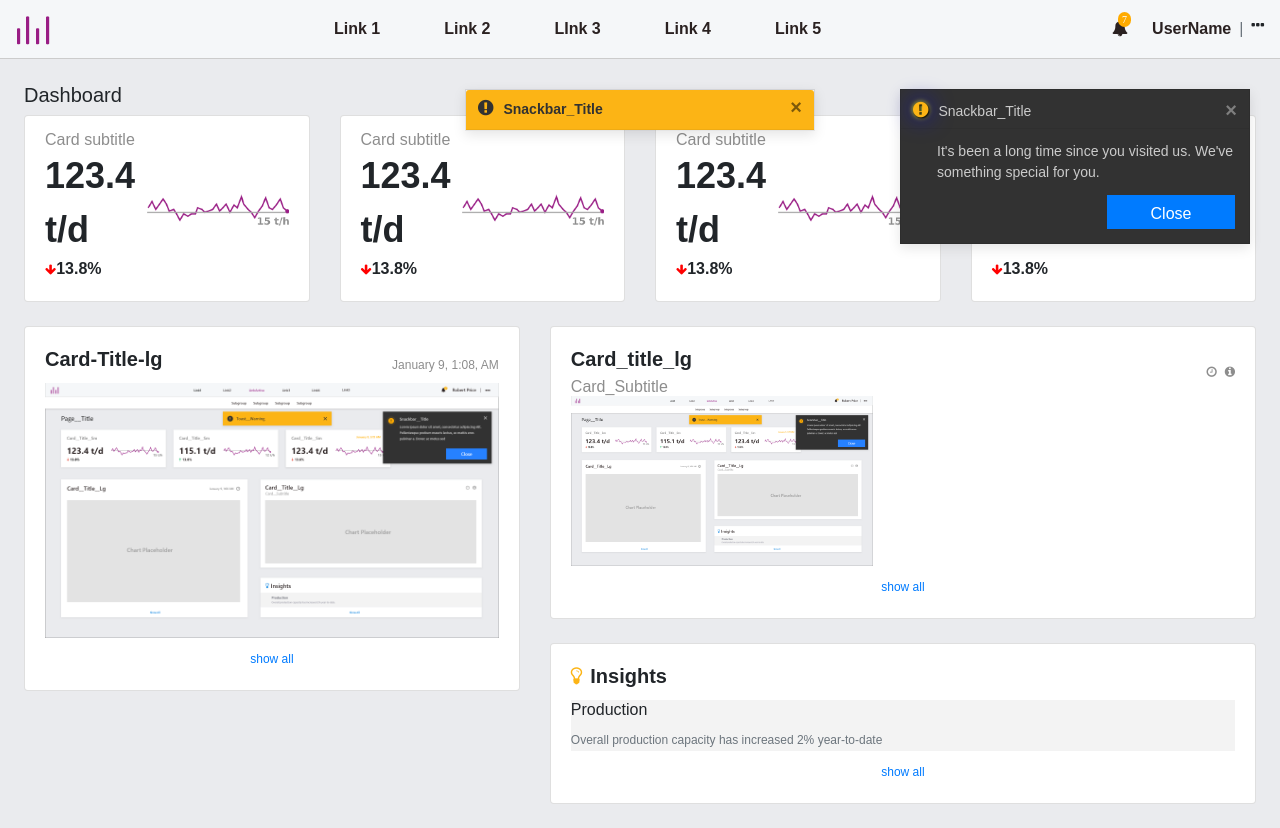
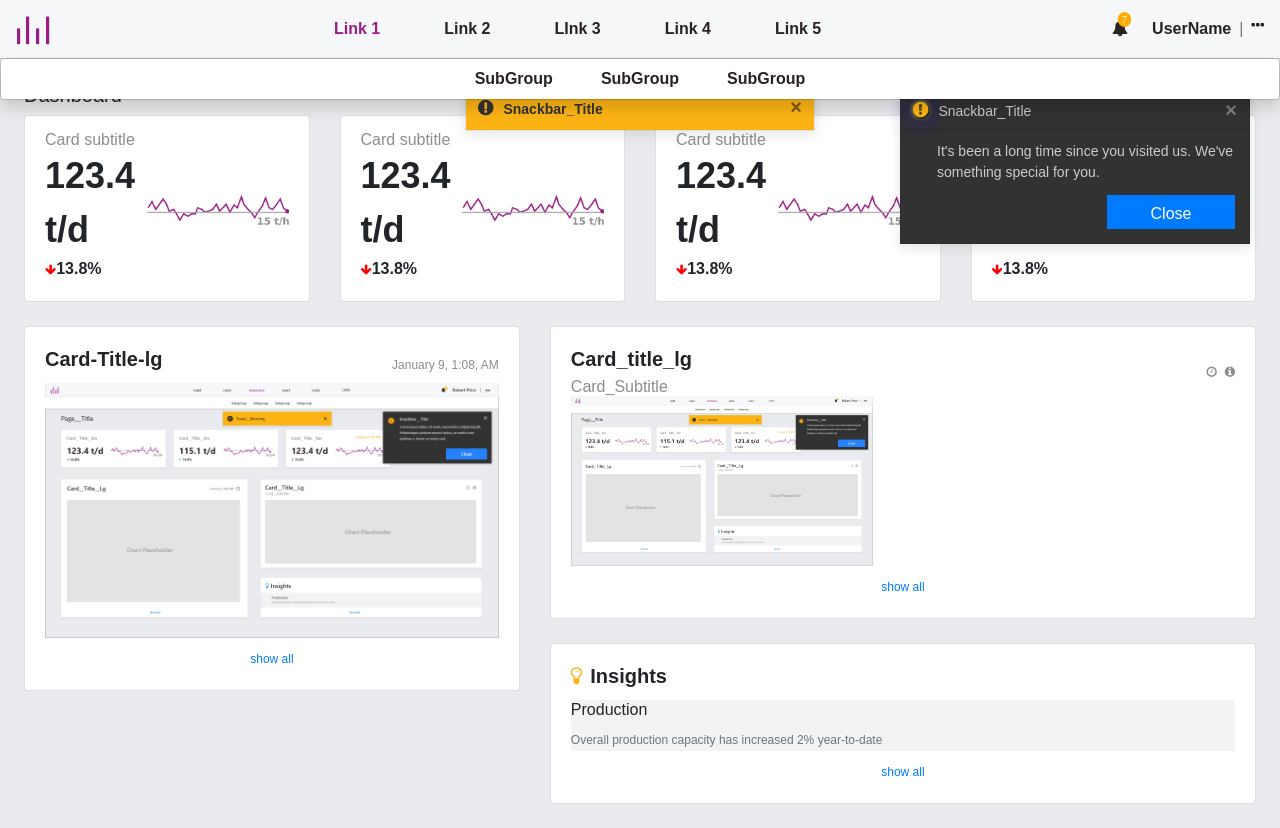
Before and after one commit to blue193/dashboard, an Angular app: page / in a window 1280 px wide. Built offline with nearby package versions, Linux system fonts and the light colour scheme.

Commit message:
fixed navbar active

```diff
--- a/src/app/shared/navbar/navbar.component.html
+++ b/src/app/shared/navbar/navbar.component.html
@@ -1,5 +1,5 @@
 <!-- navbar component html -->
-<nav class="navbar navbar-expand-lg navbar-white bg-navbar">
+<nav class="navbar navbar-expand-lg navbar-light bg-navbar">
     <a class="navbar-brand" href="#">
         <img src="../../../assets/img/logo-sm.png" alt="logo">
     </a>
@@ -10,9 +10,9 @@
 
     <div class="collapse navbar-collapse" [ngClass]="{ 'show': navbarOpen }">
         <ul class="navbar-nav w-100 justify-content-center ">
-            <li class="nav-item dropdown">
-                <a class="nav-link" id="navbarDropdown" data-toggle="dropdown" aria-haspopup="true" aria-expanded="false">Link 1</a>
-                <div class="dropdown-menu" aria-labelledby="navbarDropdown">
+            <li class="nav-item dropdown show">
+                <a class="nav-link active" id="navbarDropdown" data-toggle="dropdown" aria-haspopup="true" aria-expanded="false">Link 1</a>
+                <div class="dropdown-menu show" aria-labelledby="navbarDropdown">
                     <a href="#" class="nav-link ">SubGroup</a>
                     <a href="#" class="nav-link ">SubGroup</a>
                     <a href="#" class="nav-link ">SubGroup</a>
@@ -44,7 +44,7 @@
                     <a href="#" class="nav-link ">SubGroup</a>
                 </div>
             </li>
-            <li class="nav-item dropdown">
+            <li class="nav-item">
                 <a class="nav-link" href="#" id="navbarDropdown" data-toggle="dropdown" aria-haspopup="true" aria-expanded="false">Link 5</a>
                 <div class="dropdown-menu" aria-labelledby="navbarDropdown">
                     <a href="#" class="nav-link ">SubGroup</a>
--- a/src/app/shared/navbar/navbar.component.scss
+++ b/src/app/shared/navbar/navbar.component.scss
@@ -10,6 +10,11 @@
         }
         .dropdown {
             position: static !important;
+            a {
+                &.active {
+                    color: #991d85;
+                }
+            }
             .dropdown-menu {
                 box-shadow: 0 .5rem 1rem rgba(0, 0, 0, .15)!important;
                 margin-top: 0px !important;
@@ -17,6 +22,7 @@
                 text-align: center;
                 a {
                     display: inline;
+                    padding: 0 24px;
                 }
             }
         }
```
